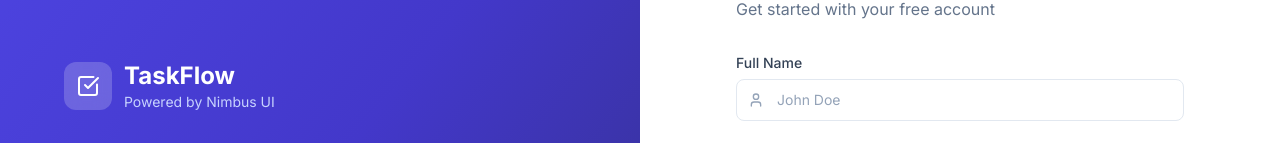
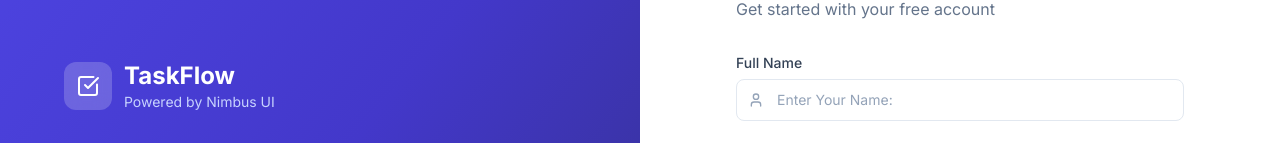
Before and after one commit to Pranav0331/TaskManager, a React (Vite) app in the folder frontend/: page /register in a window 1280 px wide. Shown: the part 217-360 px from the top of the page. Built offline with nearby package versions, Linux system fonts and the light colour scheme; no server answers; the HTML template or start-up script is replaced by a standard one.

Commit message:
Fix auth routes

```diff
--- a/frontend/src/pages/RegisterPage.jsx
+++ b/frontend/src/pages/RegisterPage.jsx
@@ -87,7 +87,7 @@ const RegisterPage = () => {
                   value={form.name}
                   onChange={(e) => setForm({ ...form, name: e.target.value })}
                   required
-                  placeholder="John Doe"
+                  placeholder="Enter Your Name:"
                   className="nimbus-input pl-10"
                 />
               </div>
```
